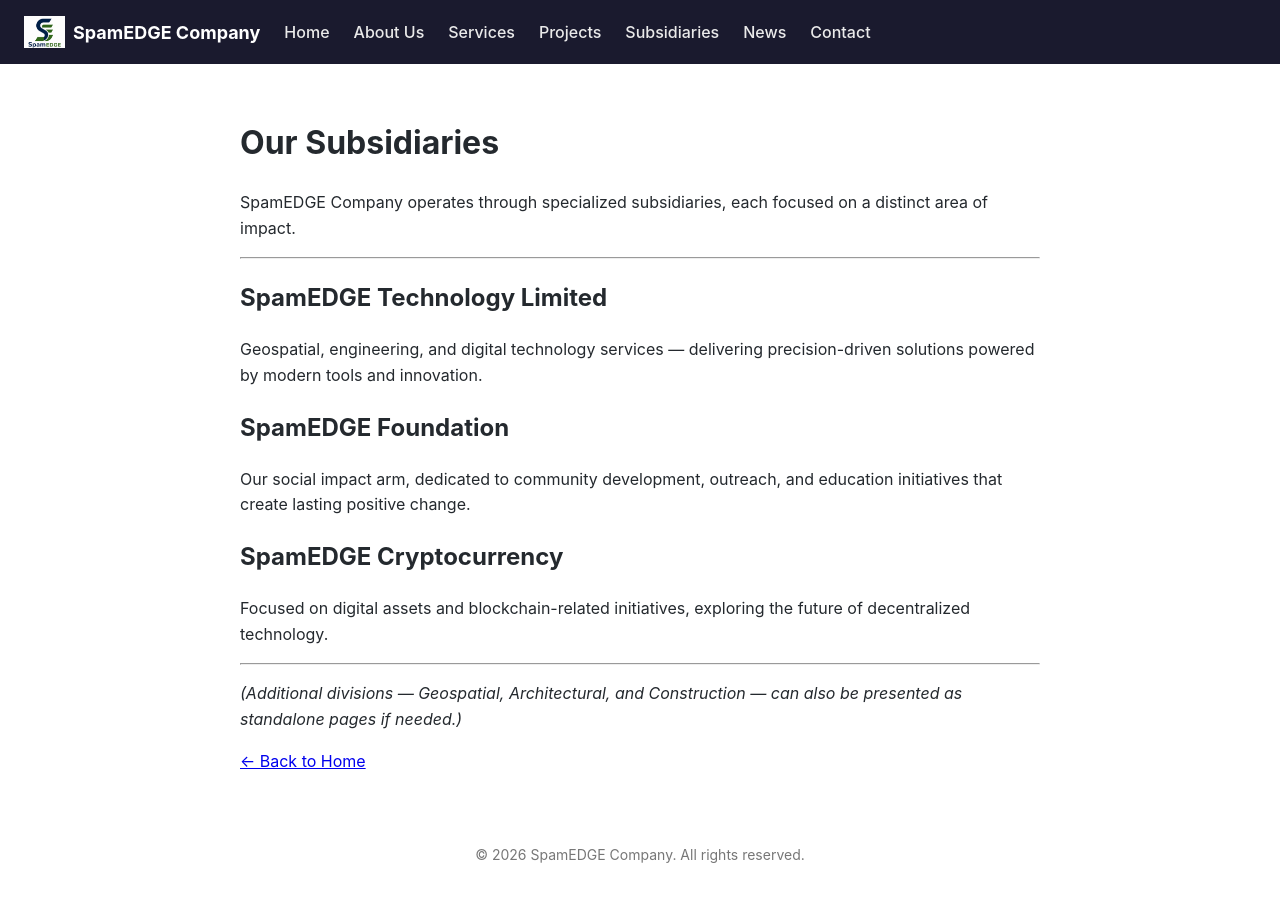
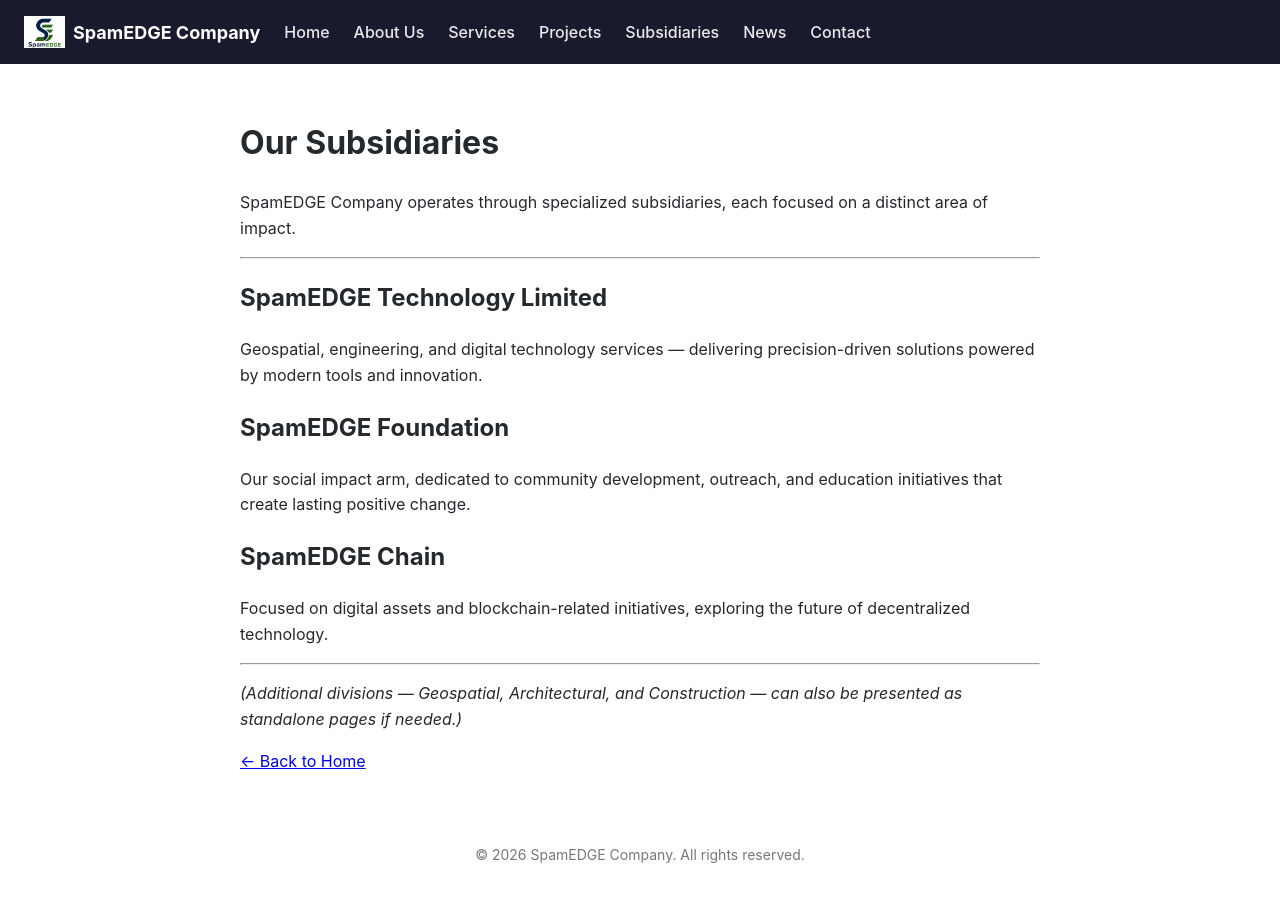
Before and after one commit to spamEDGEcompany/spamEDGEcompany.github.io, a Jekyll site: the page built from subsidaries.md, in a window 1280 px wide. Built offline with Jekyll 4.4.1, drawn with Linux system fonts in a browser that asks for light colours.

Commit message:
Rename SpamEDGE Cryptocurrency to SpamEDGE Chain

```diff
--- a/subsidaries.md
+++ b/subsidaries.md
@@ -15,7 +15,7 @@ Geospatial, engineering, and digital technology services — delivering precisio
 ## SpamEDGE Foundation
 Our social impact arm, dedicated to community development, outreach, and education initiatives that create lasting positive change.
 
-## SpamEDGE Cryptocurrency
+## SpamEDGE Chain
 Focused on digital assets and blockchain-related initiatives, exploring the future of decentralized technology.
 
 ---
```
